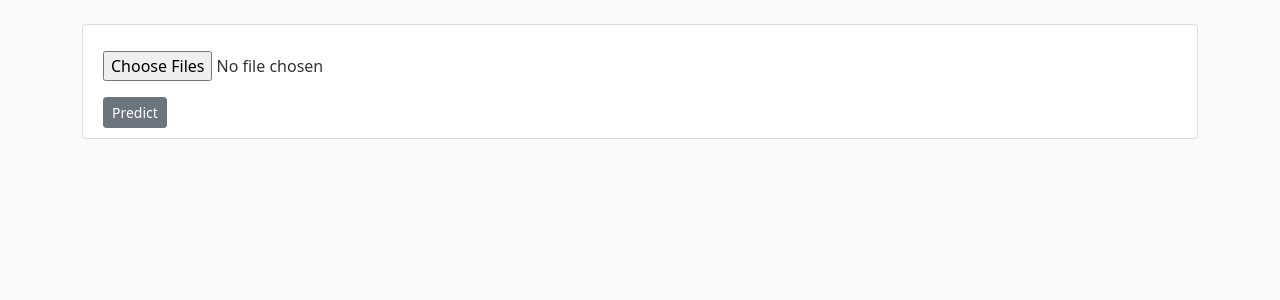
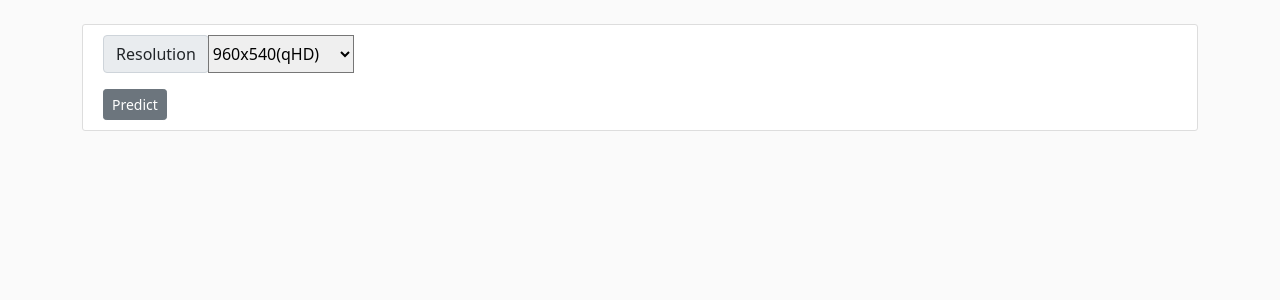
Before and after one commit to So-chankyun/crack_detection_application, a Flask app: page /image in a window 1280 px wide. Shown: the part 56-356 px from the top of the page. Run offline with Flask 2, Linux system fonts and the light colour scheme; some libraries are stand-ins or nearby versions.

Commit message:
add select resolution login but fail. It should be edit later

```diff
--- a/crack_detection/detection/forms.py
+++ b/crack_detection/detection/forms.py
@@ -15,6 +15,7 @@ class VideoForm(FlaskForm):
 
 class PredictedImageForm(FlaskForm):
     result_list = FieldList(FormField(ImageForm),min_entries=1)
+    resolution = StringField('Resolution')
 
 class PredictedVideoForm(FlaskForm):
     result_list = FieldList(FormField(VideoForm),min_entries=1)
--- a/crack_detection/image/forms.py
+++ b/crack_detection/image/forms.py
@@ -1,9 +1,13 @@
+from wsgiref.validate import validator
 from flask_wtf import FlaskForm
 from flask_wtf.file import FileField, FileAllowed
-from wtforms import SubmitField, MultipleFileField
+from wtforms import SubmitField, MultipleFileField, SelectField
 from wtforms.validators import DataRequired
+
+choices = [('qHD','960x540(qHD)'),('HD','1280x720(HD)'),('FHD','1920x1080(FHD)')]
 
 # 입력받는 이미지
 class TargetForm(FlaskForm):
     crack_image = MultipleFileField('Images',render_kw={'multiple': True})
+    resolution = SelectField('Resolution',choices=choices,coerce=str)
     submit = SubmitField('Predict')
--- a/crack_detection/image/routes.py
+++ b/crack_detection/image/routes.py
@@ -1,6 +1,7 @@
 from flask import (render_template, request, Blueprint
                     , redirect, current_app,url_for, flash)
 from crack_detection.image.forms import TargetForm
+from crack_detection.detection.forms import PredictedImageForm
 from PIL import Image
 import os
 
@@ -8,13 +9,19 @@ image = Blueprint('image',__name__)
 
 @image.route("/image",methods=['GET','POST'])
 def input():
-    form = TargetForm()
+    target_form = TargetForm()
     # 만약 데이터가 입력되지 않은 상태라면
-    if form.validate_on_submit():
+    print(target_form.resolution.data)
+    print(target_form.crack_image.data)
+
+    if target_form.validate_on_submit():
         # 만약 올바르게 데이터가 제출되었고, 이미지가 제대로 들어왔다면 DB에 저장.
         # 그리고 predict로 이동
+        pred_form = PredictedImageForm()
 
-        img_files = form.crack_image.data
+        img_files = target_form.crack_image.data
+        resolution = target_form.resolution.data # 선택된 해상도를 저장.
+        print(resolution)
         print(img_files)
 
         # 일단은 저장하지말고 바로 predict로 보내보자.
@@ -27,5 +34,5 @@ def input():
 
             flash("File successfully uploaded")
 
-        return redirect(url_for('detection.img_predict'))
-    return render_template('image.html',form=form)
+        return render_template('img_predict.html',form=pred_form,resolution=resolution)
+    return render_template('image.html',form=target_form)
--- a/crack_detection/templates/image.html
+++ b/crack_detection/templates/image.html
@@ -2,8 +2,23 @@
 {% block content %}
     <div class="content-section">
         <form method="POST" action="" enctype="multipart/form-data">
-            {{ form.hidden_tag() }}
-            <div class="mb-3 mt-3">
+            <fieldset class="form-group">
+                <div class="input-group mb-3">
+                    <div class="input-group-prepend">
+                    <label class="input-group-text" for="inputGroupSelect01">Resolution</label>
+                    </div>
+                    {% if form.resolution.errors %}
+                        {{ form.resolution(class="form-control form-control-lg is-invalid") }}
+                        <div class="invalid-feedback">
+                            {% for error in form.resolution.errors %}
+                                <span>{{ error }}</span>
+                            {% endfor %}
+                        </div>
+                    {% else %}
+                        {{ form.resolution(class="custom-select",class="inputGroupSelect01") }}
+                    {% endif %}
+                </div>
+                <!-- <div class="mb-3 mt-3">
                     {% if form.crack_image.errors %}
                         {{ form.crack_image(class="form-control form-control-lg is-invalid") }}
                         <div class="invalid-feedback">
@@ -14,8 +29,9 @@
                     {% else %}
                         {{form.crack_image(class="form-control-file")}}
                     {% endif %}
-            </div>
+                </div> -->
                 {{ form.submit(class="btn btn-secondary btn-sm")}}
+            </fieldset>
         </form>
     </div>
 {% endblock content%}
```
Also changed, not shown: crack_detection/detection/routes.py (+7 -1 lines), crack_detection/detection/utils/predict_video.py (+13 -12 lines), crack_detection/static/pred/img/V0F_HY_0000_20201223_124819_N_CH2_Seoul_Sun_Mainroad_Day_87726_pred.png (deleted), crack_detection/static/true/img/V0F_HY_0000_20201223_124819_N_CH2_Seoul_Sun_Mainroad_Day_87726.png (deleted). Lines whose indentation alone changed are shown as unchanged.
